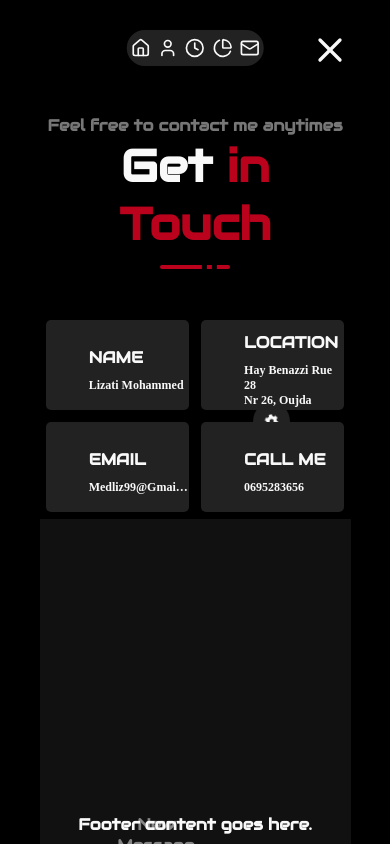
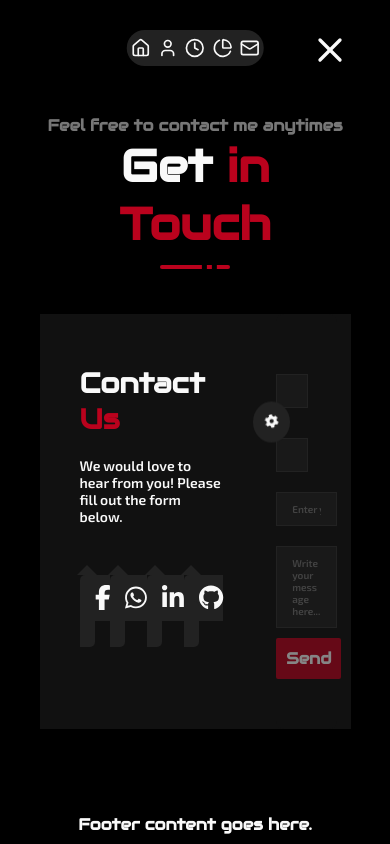
Before and after one commit to lizati99/NextGen-Portfolio, a React (Create React App) app: page /contact in a window 390 px wide. Shown: the top 844 px of the page. Built offline with nearby package versions, Linux system fonts and the light colour scheme.

Commit message:
added form for send message

```diff
--- a/src/Components/Contact/ContactContent.jsx
+++ b/src/Components/Contact/ContactContent.jsx
@@ -1,58 +1,39 @@
 import classes from "./ContactContent.module.css";
+import { FontAwesomeIcon } from "@fortawesome/react-fontawesome";
+import { faSignature, faLocationDot, faEnvelope, faPhone } from "@fortawesome/free-solid-svg-icons";
+import SocialHorizontalItem from "../ui/Social/SocialHorizontalItem";
+import { Link } from "react-router-dom";
 
 export default function ContactContent() {
     return (
         <div className={classes.contact_content}>
             <div className={classes.start}>
-                <div className={classes.container}>
-                    <div className={classes.contact_info}>
-                        <div className={classes.info}>
-                            <div className={classes.info_icon}><i className="fa-solid fa-signature"></i></div>
-                            <div>
-                                <h4>NAME</h4>
-                                <p className={classes.text}>Lizati Mohammed</p>
-                            </div>
-                        </div>
-                        <div className={classes.info}>
-                            <div className={classes.info_icon}><i className="fa-solid fa-location-dot"></i></div>
-                            <div>
-                                <h4>LOCATION</h4>
-                                <p className={classes.text}>hay benazzi rue 28 <p>nr 26, oujda</p></p>
-                            </div>
-                        </div>
-                        <div className={classes.info}>
-                            <div className={classes.info_icon}><i className="fa-solid fa-envelope"></i></div>
-                            <div>
-                                <h4>EMAIL</h4>
-                                <p className={classes.text}>medliz99@gmail.com</p>
-                            </div>
-                        </div>
-                        <div className={classes.info}>
-                            <div className={classes.info_icon}><i className="fa-solid fa-phone"></i></div>
-                            <div>
-                                <h4>CALL ME</h4>
-                                <p className={classes.text}>0695283656</p>
-                            </div>
-                        </div>
+                <div className={`${classes.nv_message}`}><Link to="#">New Message</Link></div>
+                <div className={classes.header_section}>
+                    <h1>Contact <span>Us</span></h1>
+                    <p className={classes.form_description}>We would love to hear from you! Please fill out the form below.</p>
+                    <SocialHorizontalItem />
+                </div>
+
+                <form className={`${classes.contact_form} ${classes.active}`} action="" method="get">
+                    <div className={classes.form_group}>
+                        <input type="text" id="name" placeholder="Enter your Name" />
+                        <input type="email" id="email" placeholder="Enter a valid email address" />
                     </div>
-                </div>
+
+                    <input type="text" id="subject" placeholder="Enter your Subject" />
+                    <textarea id="message" cols="30" rows="5" placeholder="Write your message here..."></textarea>
+
+                    <p className={classes.error_message}></p>
+
+                    <div className={classes.button_group}>
+                        <button type="submit" className={classes.send_button}>Send <i className="fa-solid fa-paper-plane"></i></button>
+                    </div>
+                </form>
             </div>
             <div className={classes.end}>
-                <div className={classes.container}>
-                    <div className={`${classes.nv_message} ${classes.active}`}><a href="#">New Message</a></div>
-                    <form action="" method="get">
-                        <h1>Contact <span>Us</span></h1>
-                        <div className={classes.input_group}>
-                            <input type="text" id="name" placeholder="Enter your Name" />
-                            <input type="text" id="email" placeholder="Enter a valid email address" />
-                        </div>
-                        <input type="text" id="subject" placeholder="Enter your Subject" />
-                        <textarea id="text" cols="30" rows="10"></textarea>
-                        <p className={classes.errors}></p>
-                        <div className={classes.button_group}>
-                            <button type="submit" className={classes.send_message}>Send <i className="fa-solid fa-paper-plane"></i></button>
-                        </div>
-                    </form>
+                <div className={classes.contact_info}>
+
                 </div>
             </div>
         </div>
--- a/src/Components/Contact/ContactContent.module.css
+++ b/src/Components/Contact/ContactContent.module.css
@@ -3,37 +3,30 @@
     height: 90vh;
     max-height: 100vh;
     margin-top: 60px;
-    display: flex;
-    flex-wrap: wrap;
     position: relative;
 }
-.contact_content .start {
-    width: 30%;
-    height: 100%;
+
+.end {
+    /* width: 70%;
+    height: 100%; */
 }
-.start .contact_info {
-    position: absolute;
-    top: 50%;
-    left: 0%;
-    transform: translateY(-50%);
-    display: flex;
-    flex-wrap: wrap;
+
+.contact_info {
     width: 40%;
-    height: 60%;
-    z-index: 1002;
+    height: auto;
+    margin-inline: auto;
 }
 .contact_info .info {
-    width: calc(50% - 4%);
-    height: calc(50% - 4%);
-    background-color: #222;
-    margin: 2%;
+    background-color: var(--color-overlay);
     border-radius: 5px;
     overflow: hidden;
     padding: 10px;
+    display: flex;
+    justify-content: space-around;
+    align-items: center;
 }
 .info .info_icon {
-    width: 100%;
-    height: auto;
+    aspect-ratio: 1;
     text-align: center;
 }
 .info_icon i {
@@ -41,24 +34,29 @@
 }
 .info h4 {
     text-align: center;
-    margin-top: 10px;
     margin-bottom: 10px;
     color: var(--color_secondary);
 }
 .info p {
-    font-family: 'Poppins';
+    font-family: var(--font-secondary);
     font-size: 12px;
     text-transform: capitalize;
     overflow: hidden;
     text-overflow: ellipsis;
     text-align: center;
 }
-.contact_content .end {
-    width: 70%;
-    height: 100%;
-    background-color: #111;
+
+.start {
+    background-color: var(--color-third);
     position: relative;
+    display: grid;
+    flex-wrap: wrap;
+    grid-template-columns: 1fr 2fr;
+    grid-template-rows: 1fr;
+    justify-content: center;
+    align-items: center;
 }
+
 .nv_message {
     display: none;
     position: absolute;
@@ -78,73 +76,126 @@
 .nv_message a:hover {
     opacity: 1;
 }
-form {
+
+/* start header section */
+.header_section {
+    height: 100%;
+    width: 100%;
+    display: flex;
+    flex-wrap: wrap;
+    flex-direction: column;
+    gap: 20px;
+    justify-content: center;
+    padding: 20px 40px;
+}
+
+.header_section h1 {
+    font-size: 28px;
+}
+
+.header_section h1 span {
+    color: var(--color-secondary);
+}
+
+.header_section .form_description {
+    font-size: 14px;
+    font-family: var(--font-secondary);
+}
+
+/* end header section */
+
+/* start contact form */
+.contact_form {
     display: none;
-    position: absolute;
-    right: 8%;
-    top: 50%;
-    transform: translateY(-50%);
-    width: 70%;
+    width: 100%;
+    max-width: 100%;
+    padding: 20px 40px;
+    background-color: var(--color-third);
+    border-radius: 8px;
 }
-form h1 span {
-    color: var(--color_secondary);
+
+.contact_form h1 {
+    font-size: 24px;
+    text-align: center;
+    margin-bottom: 5px;
 }
-form input,
-form textarea,
-.input_group input {
+
+.contact_form h1 span {
+    color: var(--color-secondary);
+}
+
+.contact_form input,
+.contact_form textarea {
     display: block;
     width: 100%;
     padding: 10px 15px;
-    background-color: #222;
-    font-family: 'Poppins';
-    font-size: 12px;
+    background-color: var(--color-overlay);
+    font-family: var(--font-secondary);
+    font-size: clamp(10px, 2vw, 14px);
     outline: none;
     border: 1px solid #333;
     margin: 10px 0;
     opacity: .5;
     transition: .5s;
 }
-form textarea {
-    max-height: 130px;
+
+.contact_form textarea {
+    max-height: 150px;
+    resize: none;
     margin-top: 20px;
 }
-form .input_group {
+
+.contact_form .form_group {
     display: flex;
     flex-wrap: wrap;
     justify-content: space-between;
+    gap: 10px;
 }
-.input_group input {
+
+.form_group input {
     width: calc(50% - 10px);
 }
-form .button_group {
+
+.contact_form .button_group {
     text-align: end;
 }
-.send_message {
+
+.send_button {
     all: unset;
-    background-color: var(--color_secondary);
+    background-color: var(--color-secondary);
     padding: 10px;
     opacity: .5;
     cursor: pointer;
     border-radius: 2px;
     transition: .5s;
 }
-.send_message:hover,
+
+.send_button:hover,
 form input:hover,
-form textarea:hover,
-.input_group input:hover {
+form textarea:hover{
     opacity: 1;
 }
+
+.error_message {
+    color: red;
+    font-size: 12px;
+    text-align: center;
+    margin-bottom: 10px;
+}
+
+
+/* end contact form */
 
 @media screen and (max-width: 991px) {
     .contact_content {
         display: block;
         height: auto;
     }
-    .contact_content .start {
+    .start {
         width: 100%;
         height: auto;
     }
-    .start .contact_info {
+    .contact_info {
         position: relative;
         transform: none;
         display: flex;
@@ -168,11 +219,11 @@ form textarea:hover,
     .info h4, .info p {
         text-align: start;
     }
-    .contact_content .end {
+    .end {
         width: 100%;
         height: 75vh;
     }
-    .end form {
+    .contact_form {
         position: relative;
         transform: none;
         width: 70%;
@@ -181,10 +232,10 @@ form textarea:hover,
         top: unset;
         padding: 50px 0;
     }
-    form .button_group {
+    .contact_form .button_group {
         text-align: end;
     }
-    form .send_message {
+    .contact_form .send_message {
         float: unset;
     }
 }
```
